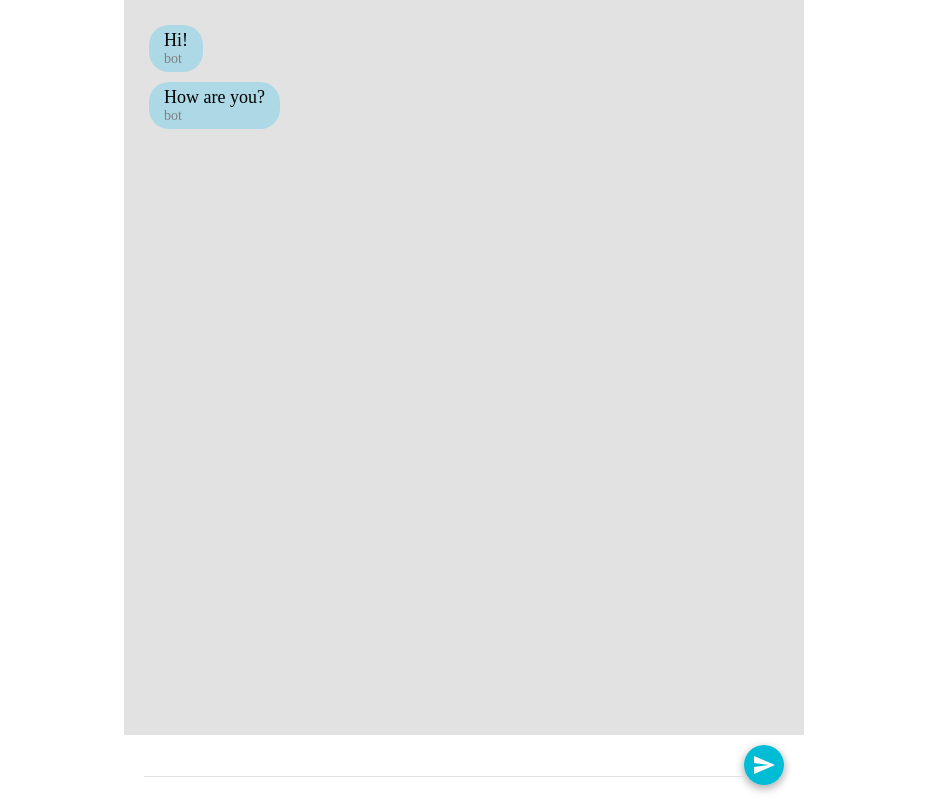
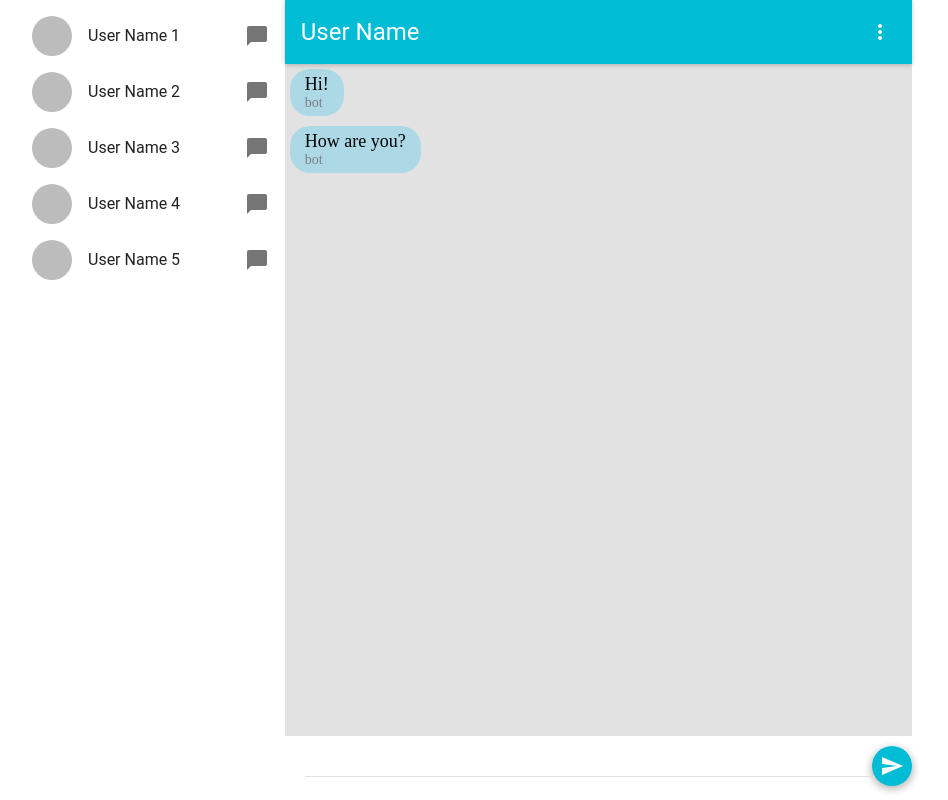
Before and after one commit to vlad4400/messenger, a React app: page / in a window 1280 px wide. Shown: the whole page, without its empty margins (176-1124 px from the left). Built offline with nearby package versions, Linux system fonts and the light colour scheme.

Commit message:
update styles

```diff
--- /dev/null
+++ b/src/components/ChatList.jsx
@@ -0,0 +1,41 @@
+import React from 'react';
+import {List, ListItem} from 'material-ui/List';
+import CommunicationChatBubble from 'material-ui/svg-icons/communication/chat-bubble';
+import Avatar from 'material-ui/Avatar';
+
+export default class ChatList extends React.Component {
+    render() {
+        return (
+            <List
+                className={ this.props.className }
+                style={ { overflowY: 'scroll' } }
+            >
+                <ListItem
+                    primaryText="User Name 1"
+                    rightIcon={<CommunicationChatBubble />}
+                    leftAvatar={<Avatar src="" />}
+                />
+                <ListItem
+                    primaryText="User Name 2"
+                    rightIcon={<CommunicationChatBubble />}
+                    leftAvatar={<Avatar src="" />}
+                />
+                <ListItem
+                    primaryText="User Name 3"
+                    rightIcon={<CommunicationChatBubble />}
+                    leftAvatar={<Avatar src="" />}
+                />
+                <ListItem
+                    primaryText="User Name 4"
+                    rightIcon={<CommunicationChatBubble />}
+                    leftAvatar={<Avatar src="" />}
+                />
+                <ListItem
+                    primaryText="User Name 5"
+                    rightIcon={<CommunicationChatBubble />}
+                    leftAvatar={<Avatar src="" />}
+                />
+            </List>
+        )
+    }
+}
--- /dev/null
+++ b/src/components/Header.jsx
@@ -0,0 +1,17 @@
+import React from 'react';
+import AppBar from 'material-ui/AppBar';
+import MoreVertIcon from 'material-ui/svg-icons/navigation/more-vert';
+import IconButton from 'material-ui/IconButton';
+
+export default class Header extends React.Component {
+    render() {
+        return (
+            <AppBar
+                title="User Name"
+                className={ this.props.className }
+                iconElementRight={ <IconButton><MoreVertIcon /></IconButton>}
+                iconElementLeft={<></>}
+            />
+        )
+    }
+}
--- a/src/components/App.jsx
+++ b/src/components/Layout.jsx
@@ -1,5 +1,7 @@
 import React from 'react';
-import MessageField from './MessageField.jsx'
+import ChatList from './ChatList.jsx';
+import Header from './Header.jsx';
+import MessageField from './MessageField.jsx';
 import { TextField, FloatingActionButton } from 'material-ui';
 import SendIcon from 'material-ui/svg-icons/content/send';
 
@@ -17,7 +19,7 @@ export default class App extends React.Component {
         ]
     };
 
-    handleClick = (event) => {
+    handleClick = () => {
         var text = document.getElementsByName("message")[0].value;
         if (text) {
             document.getElementsByName("message")[0].value = "";
@@ -28,11 +30,13 @@ export default class App extends React.Component {
     render() {
         return (
             <div className="layout">
-                <MessageField messages={ this.state.messages }/>
-                <div style={ { width: '100%', display: 'flex', marginTop: 10, marginBottom: 15} }>
+                <ChatList className="grid-chatlist"/>
+                <Header className="grid-header"/>
+                <MessageField className="grid-messagefield" messages={ this.state.messages }/>
+                <div className="grid-textfield" style={ { width: '100%', display: 'flex', marginTop: 10, marginBottom: 15} }>
                     <TextField
                         name="message"
-                        style={ { fontSize: '22px', width: '100%', height: 'none'} }
+                        style={ { fontSize: '22px', width: '100%', height: 'none', paddingLeft: 20, paddingRight: 20} }
                     />
                     <FloatingActionButton
                         onClick={ this.handleClick }
--- a/src/components/MessageField.jsx
+++ b/src/components/MessageField.jsx
@@ -4,7 +4,7 @@ import Message from './Message.jsx';
 export default class MessageField extends React.Component {
     render() {
         return (
-            <div className='message-field'>
+            <div className={ this.props.className + ' message-field'}>
                 { this.props.messages.map((message, index) => <Message key={ index } sender={ message.sender } text={ message.text }/>) }
             </div>
         )
--- a/src/index.jsx
+++ b/src/index.jsx
@@ -1,12 +1,12 @@
 import React from 'react';
 import ReactDOM from 'react-dom';
-import App from './components/App.jsx'
+import Layout from './components/Layout.jsx'
 import './styles/styles.css';
 import MuiThemeProvider from 'material-ui/styles/MuiThemeProvider';
 
 ReactDOM.render(
     <MuiThemeProvider>
-        <App />
+        <Layout />
     </MuiThemeProvider>,
     document.getElementById('root')
 );
--- a/src/styles/styles.css
+++ b/src/styles/styles.css
@@ -4,18 +4,32 @@
     background-color: #e2e2e2;
     height: 100%;
     width: 100%;
-    padding: 20px;
     overflow-y: scroll;
 }
 
 .layout {
     height: 100%;
-    width: 50%;
+    width: 70%;
     margin: auto;
-    display: flex;
-    align-items: center;
-    justify-content: center;
-    flex-direction: column;
+    display: grid;
+    grid-template-columns: 30% 70%;
+    grid-template-rows: 64px auto 64px;
+}
+
+.grid-chatlist {
+    grid-area: 1 / 1 / 4 / 2;
+}
+
+.grid-header {
+    grid-area: 1 / 2 / 2 / 3;
+}
+
+.grid-messagefield {
+    grid-area: 2 / 2 / 3 / 3;
+}
+
+.grid-textfield {
+    grid-area: 3 / 2 / 4 / 3;
 }
 
 .message {
```
